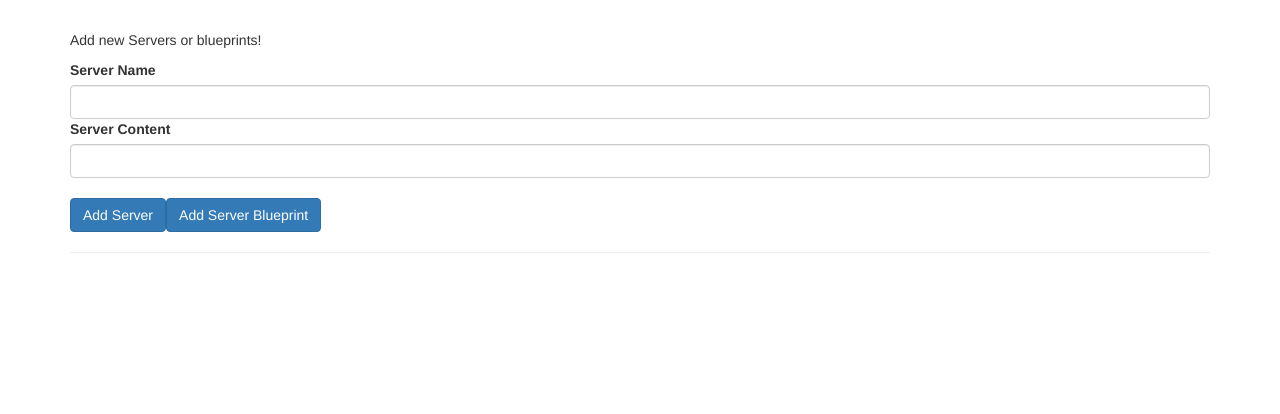
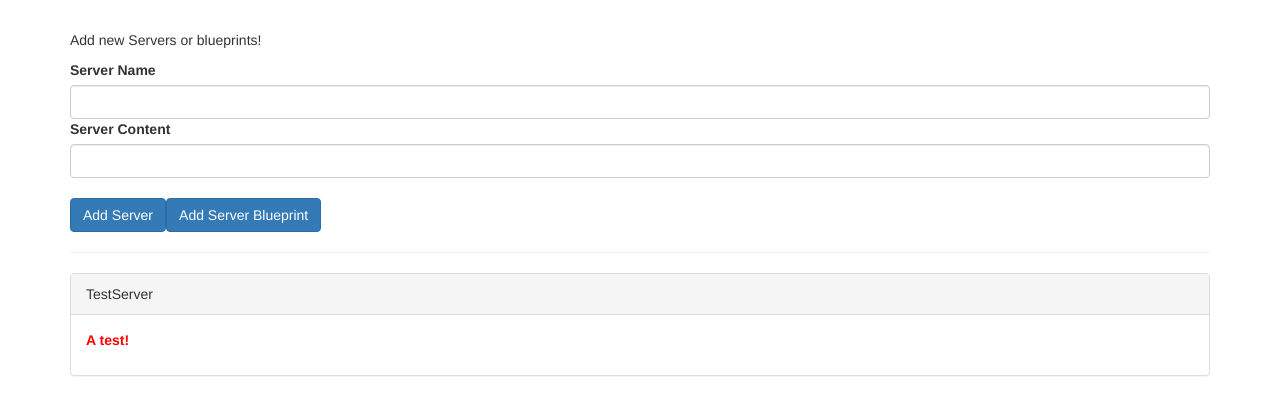
Before and after one commit to vinicechin/angular-tutorial, an Angular app: page / in a window 1280 px wide. Shown: the top 414 px of the page. Built offline with nearby package versions, Linux system fonts and the light colour scheme.

Commit message:
Binding custom properties

```diff
--- a/src/app/app.component.html
+++ b/src/app/app.component.html
@@ -3,7 +3,10 @@
   <hr>
   <div class="row">
     <div class="col-xs-12">
-      <app-server-element *ngFor="let serverElement of serverElements"></app-server-element>
+      <app-server-element
+      *ngFor="let serverElement of serverElements"
+      [element]="serverElement">
+      </app-server-element>
     </div>
   </div>
 </div>
--- a/src/app/app.component.ts
+++ b/src/app/app.component.ts
@@ -6,5 +6,5 @@
   styleUrls: ['./app.component.css']
 })
 export class AppComponent {
-  serverElements = [];
+  serverElements = [{type: 'server', name: 'TestServer', content: 'A test!'}];
 }
--- a/src/app/cockpit/cockpit.component.ts
+++ b/src/app/cockpit/cockpit.component.ts
@@ -15,19 +15,19 @@
   }
 
   onAddServer() {
-    this.serverElements.push({
-      type: 'server',
-      name: this.newServerName,
-      content: this.newServerContent
-    });
+    // this.serverElements.push({
+    //   type: 'server',
+    //   name: this.newServerName,
+    //   content: this.newServerContent
+    // });
   }
 
   onAddBlueprint() {
-    this.serverElements.push({
-      type: 'blueprint',
-      name: this.newServerName,
-      content: this.newServerContent
-    });
+    // this.serverElements.push({
+    //   type: 'blueprint',
+    //   name: this.newServerName,
+    //   content: this.newServerContent
+    // });
   }
 
 }
--- a/src/app/server-element/server-element.component.ts
+++ b/src/app/server-element/server-element.component.ts
@@ -1,4 +1,4 @@
-import { Component, OnInit } from '@angular/core';
+import { Component, OnInit, Input } from '@angular/core';
 
 @Component({
   selector: 'app-server-element',
@@ -6,6 +6,7 @@
   styleUrls: ['./server-element.component.css']
 })
 export class ServerElementComponent implements OnInit {
+  @Input() element: {type: string, name: string, content: string};
 
   constructor() { }
 
```
